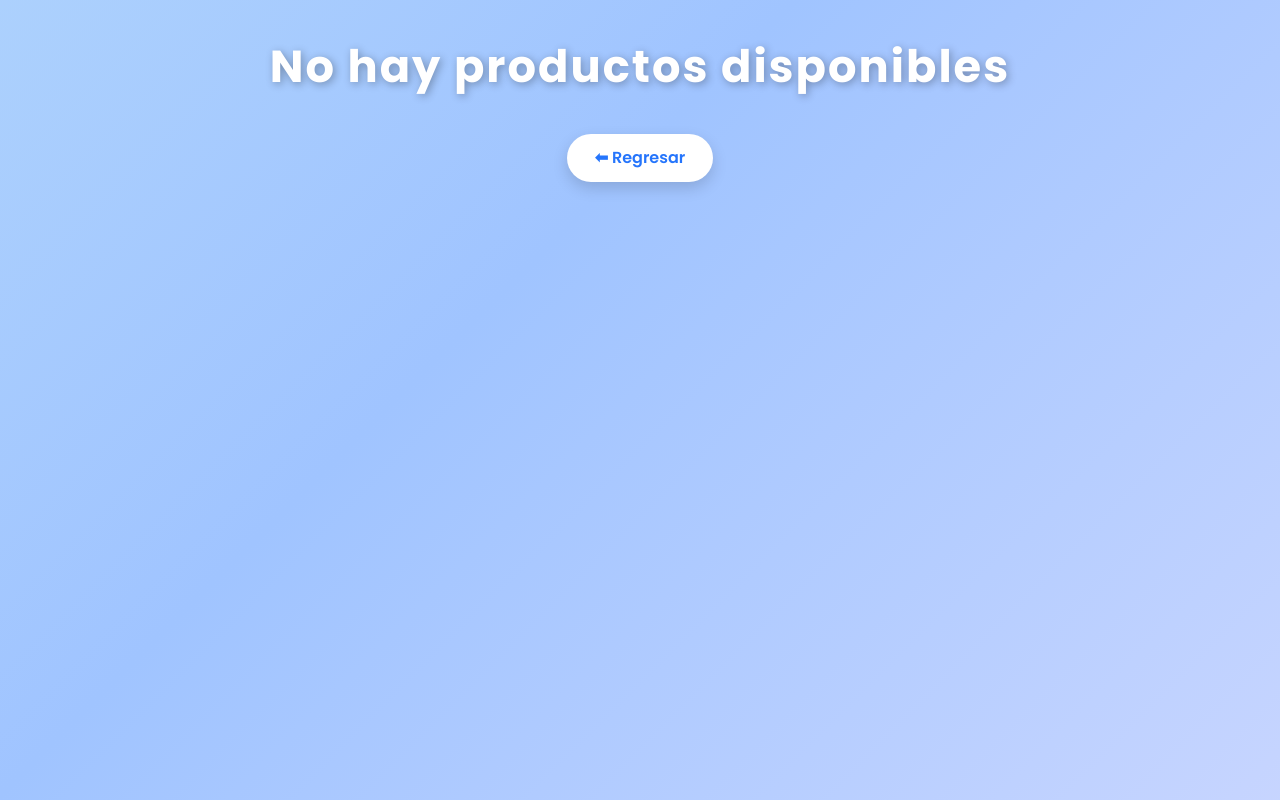
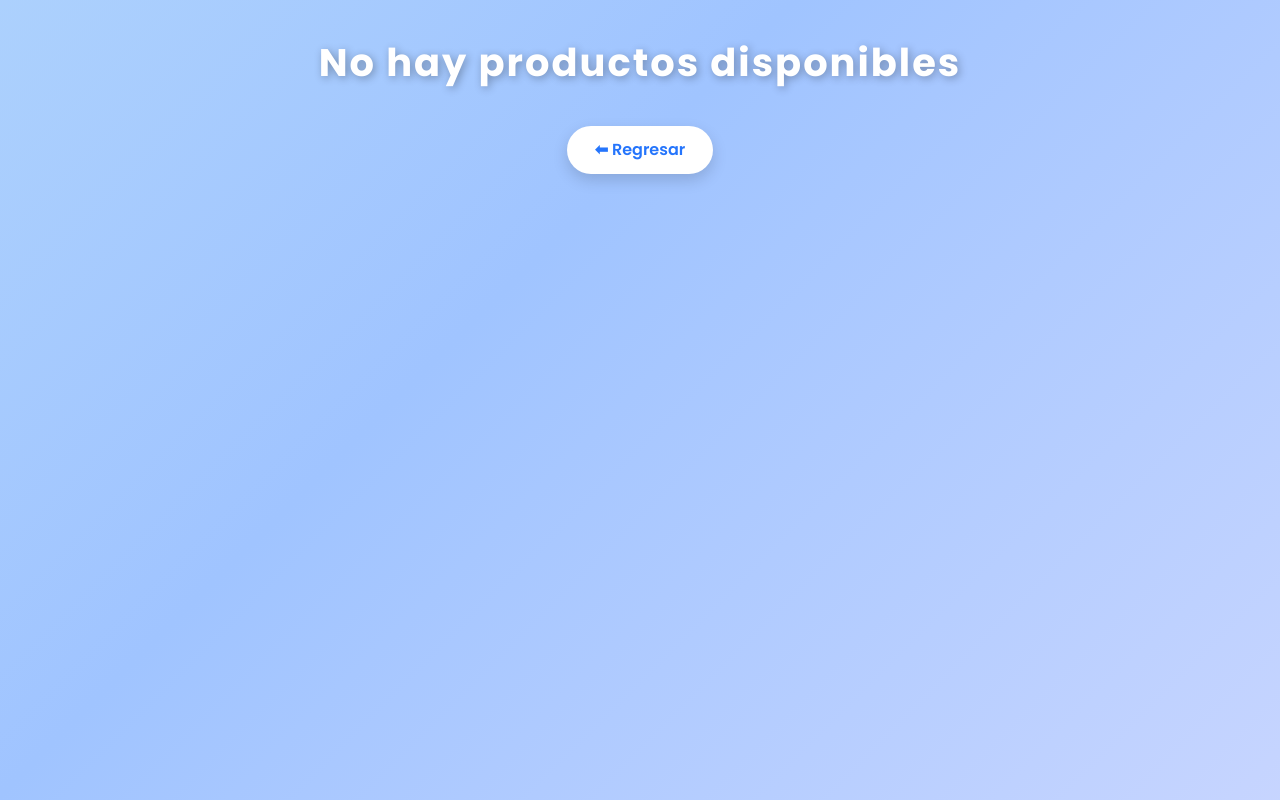
Before and after one commit to Jalco837/Hazermex, a plain HTML site: page productos.html in a window 1280 px wide. Drawn offline with nearby package versions, Linux system fonts and the light colour scheme.

Commit message:
Cambios 12

```diff
--- a/productos.html
+++ b/productos.html
@@ -26,9 +26,10 @@
       margin-bottom: 40px;
       font-weight: 800;
       color: #fff;
+      white-space: normal;
       text-shadow: 2px 2px 8px rgba(0,0,0,0.3);
       letter-spacing: 2px;
-      font-size: 2.8rem;
+      font-size: 2.4rem;
     }
 
     .btn-secondary {
@@ -131,6 +132,9 @@
       justify-content: center;
       border-top: none;
     }
+
+  /* permite que el texto salte de línea */
+
   </style>
 </head>
 <body>
@@ -281,7 +285,7 @@ centros_de_mesa: [
       { img: "images/centros_de_mesa/cmcinco.png", nombre: "Adorno 2", modelo: "N-002", medidas: "10x10 cm", material: "Acrílico", precio: "$110", desc: "Decoración festiva en acrílico." },
 
 ],
-xv_años: [
+ xv_años: [
       { img: "images/xv_años/xvuno.png", nombre: "Adorno 1", modelo: "N-001", medidas: "8x8 cm", material: "Acrílico", precio: "$90", desc: "Perfecto para el árbol de Navidad." },
       { img: "images/xv_años/xvdos.png", nombre: "Adorno 2", modelo: "N-002", medidas: "10x10 cm", material: "Acrílico", precio: "$110", desc: "Decoración festiva en acrílico." },
       { img: "images/xv_años/xvtres.png", nombre: "Adorno 1", modelo: "N-001", medidas: "8x8 cm", material: "Acrílico", precio: "$90", desc: "Perfecto para el árbol de Navidad." },
@@ -324,7 +328,7 @@ organizadores: [
 
       ],
 
-cajas_de_almacenamiento: [
+almacenamiento: [
       { img: "images/cajas_de_almacenamiento/cauno.png", nombre: "Adorno 1", modelo: "N-001", medidas: "8x8 cm", material: "Acrílico", precio: "$90", desc: "Perfecto para el árbol de Navidad." },
       { img: "images/cajas_de_almacenamiento/cados.png", nombre: "Adorno 2", modelo: "N-002", medidas: "10x10 cm", material: "Acrílico", precio: "$110", desc: "Decoración festiva en acrílico." },
       { img: "images/cajas_de_almacenamiento/catres.png", nombre: "Adorno 1", modelo: "N-001", medidas: "8x8 cm", material: "Acrílico", precio: "$90", desc: "Perfecto para el árbol de Navidad." },
@@ -380,6 +384,7 @@ cajas_de_almacenamiento: [
   } else {
     titulo.textContent = "No hay productos disponibles";
   }
+
 </script>
 
 </body>
```
